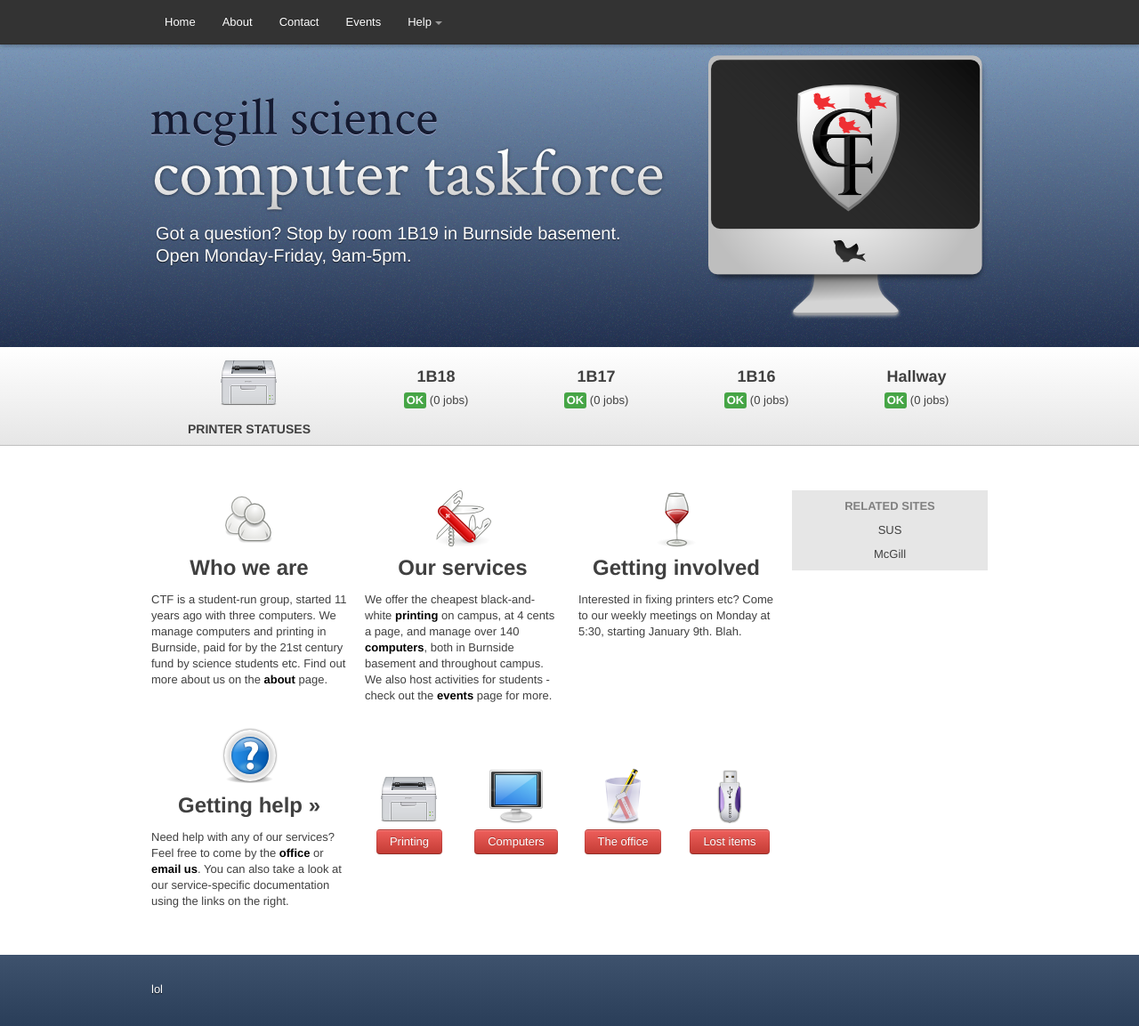
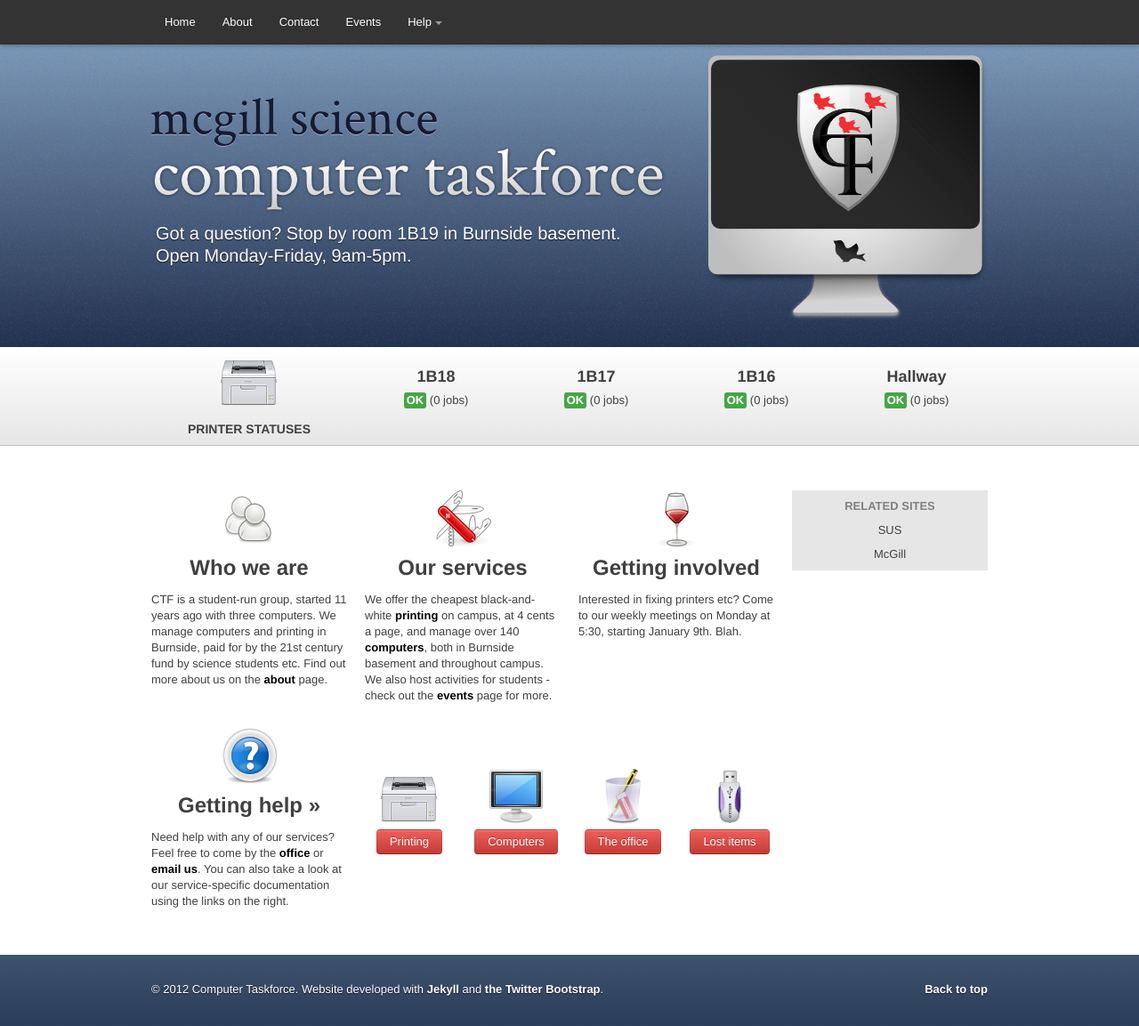
Before and after one commit to ctf/taskforce.sus.mcgill.ca, a Jekyll site: the page built from index.md, in a window 1280 px wide and 1153 px high. Shown: the whole window at 89% size. Built offline with Jekyll 4.4.1, drawn with Linux system fonts in a browser that asks for light colours; Markdown is read by kramdown in place of the engine named in the settings.

Commit message:
Add some usable text to the footer

```diff
--- a/_includes/footer.html
+++ b/_includes/footer.html
@@ -1,6 +1,9 @@
 	<br /><br /><br /><br /><!-- lmao -->
 	<div id="footer">
 		<div class="container">
-			<p>lol</p>
+			<p class="pull-right">
+			<a href="#">Back to top</a>
+			</p>
+			<p>&copy; 2012 Computer Taskforce. Website developed with <a href="https://github.com/mojombo/jekyll">Jekyll</a> and <a href="http://twitter.github.com/bootstrap/">the Twitter Bootstrap</a>.</p>
 		</div>
 	</div>
--- a/css/taskforce.less
+++ b/css/taskforce.less
@@ -96,6 +96,12 @@
 		padding-top: 30px;
 		color: @white;
 		text-shadow: 0 1px 1px rgba(0, 0, 0, .7);
+		a {
+			color: @white;
+			&:hover {
+				color: @grayLighter;
+			}
+		}
 	}
 	position: absolute;
 	bottom: 0px;
```
